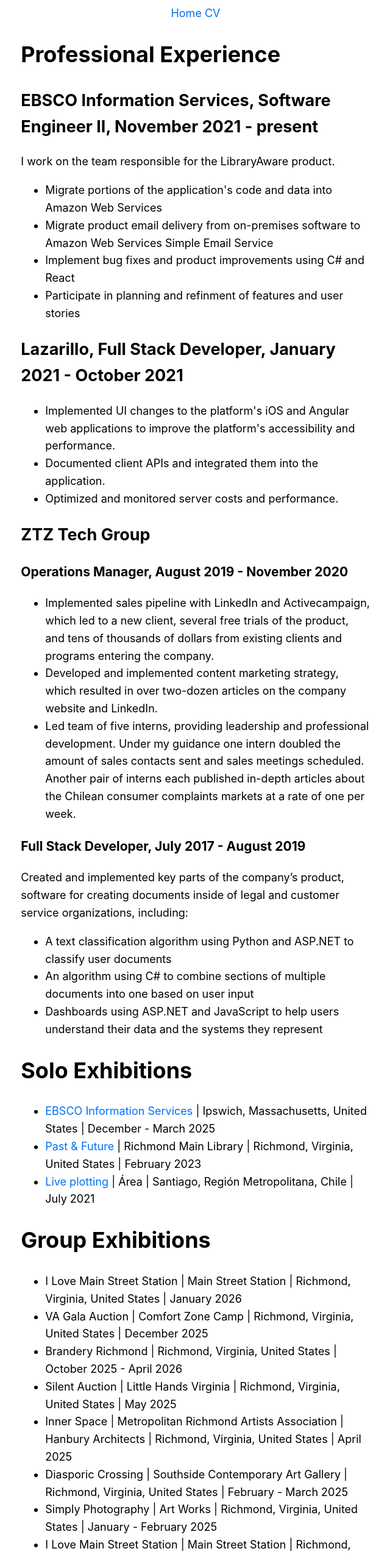
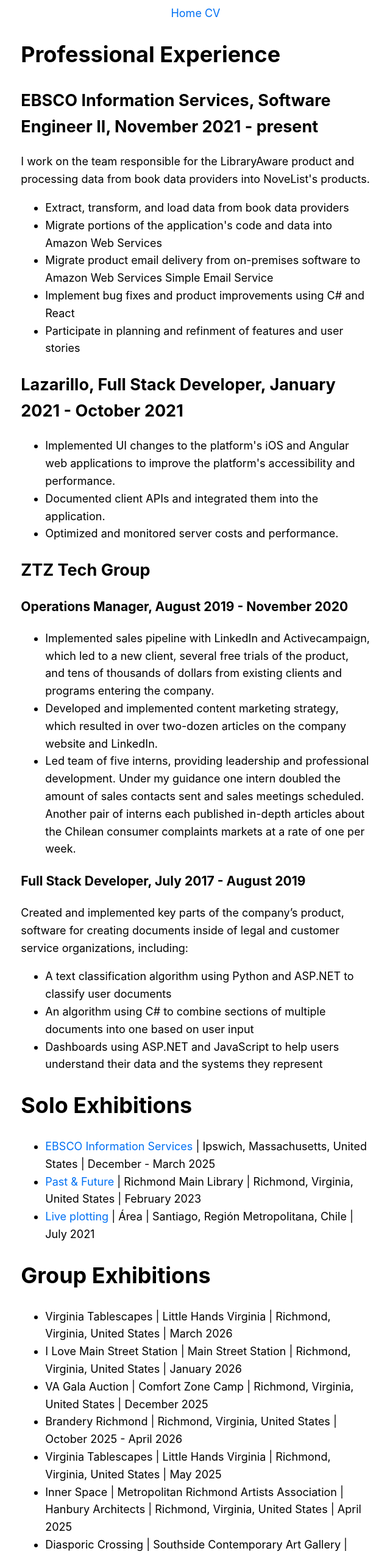
Before and after one commit to apbryant/website, a Next.js app: page /cv in a window 1280 px wide. Shown: the top 2548 px of the page at 61% size, without its empty margins (319-959 px from the left). Built offline with nearby package versions, Linux system fonts and the light colour scheme.

Commit message:
update cv

```diff
--- a/pages/cv.js
+++ b/pages/cv.js
@@ -13,8 +13,11 @@ export default function CV() {
           present
         </h2>
 
-        <p>I work on the team responsible for the LibraryAware product.</p>
+        <p>I work on the team responsible for the LibraryAware product and processing data from book data providers into NoveList's products.</p>
         <ul>
+          <li>
+            Extract, transform, and load data from book data providers
+          </li>
           <li>
             Migrate portions of the application's code and data into Amazon Web
             Services
@@ -107,10 +110,11 @@ export default function CV() {
 
         <h1>Group Exhibitions</h1>
         <ul>
+          <li>Virginia Tablescapes | Little Hands Virginia | Richmond, Virginia, United States | March 2026</li>
           <li>I Love Main Street Station | Main Street Station | Richmond, Virginia, United States | January 2026</li>
           <li>VA Gala Auction | Comfort Zone Camp | Richmond, Virginia, United States | December 2025</li>
           <li>Brandery Richmond | Richmond, Virginia, United States | October 2025 - April 2026</li>
-          <li>Silent Auction | Little Hands Virginia | Richmond, Virginia, United States | May 2025</li>
+          <li>Virginia Tablescapes | Little Hands Virginia | Richmond, Virginia, United States | May 2025</li>
           <li>
             Inner Space | Metropolitan Richmond Artists Association | Hanbury Architects |
             Richmond, Virginia, United States | April 2025
```
